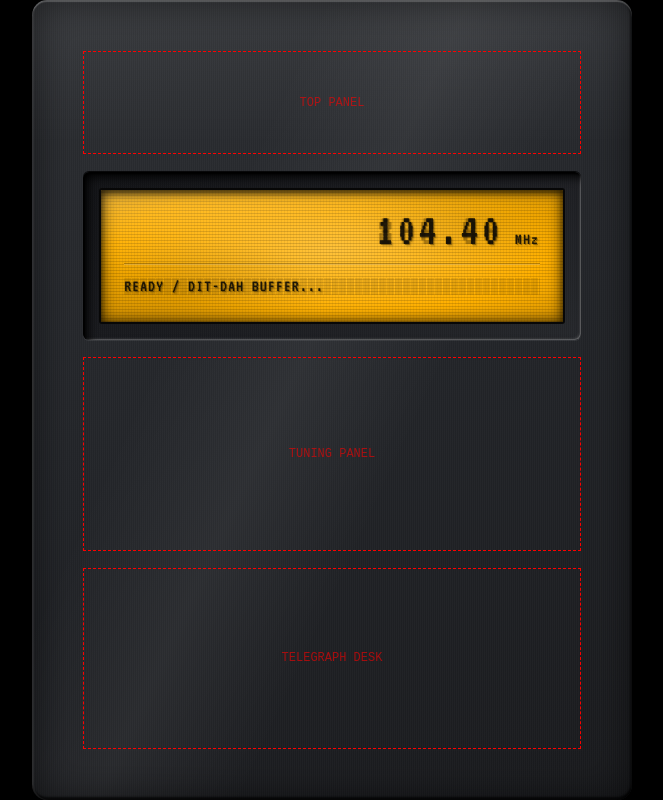
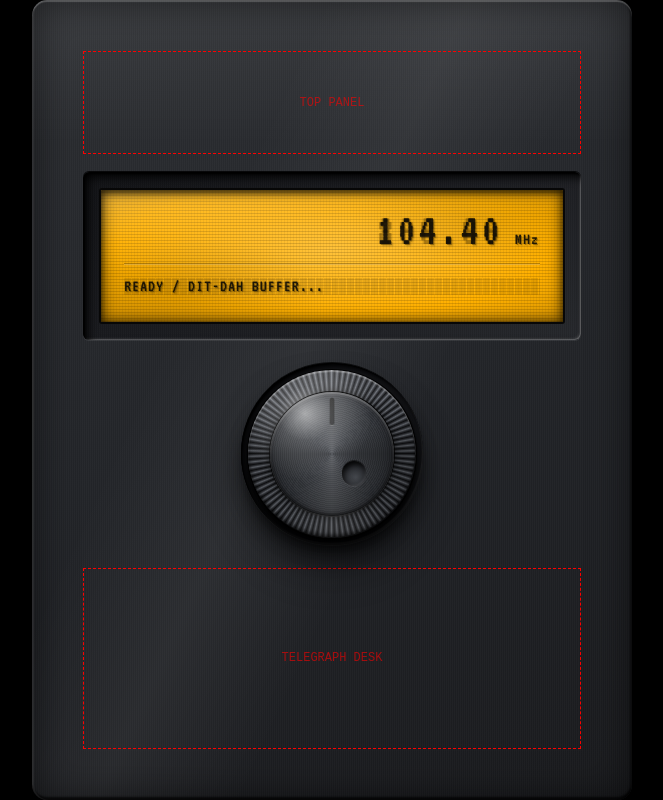
Before and after one commit to einsajo/HAMorse, a React (Vite) app: page / in a window 1280 px wide. Shown: the whole page, without its empty margins (308-971 px from the left). Built offline with nearby package versions, Linux system fonts and the light colour scheme.

Commit message:
feat: add skeuomorphic VFO tuning dial

```diff
--- a/src/App.tsx
+++ b/src/App.tsx
@@ -1,5 +1,6 @@
 import './App.css'
 import LCDDisplay from './components/LCDDisplay'
+import TuningDial from './components/TuningDial'
 
 export default function App() {
   return (
@@ -8,9 +9,7 @@ export default function App() {
         Top Panel
       </section>
       <LCDDisplay />
-      <section className="panel panel--tuning" aria-label="Tuning Panel">
-        Tuning Panel
-      </section>
+      <TuningDial />
       <section className="panel panel--telegraph" aria-label="Telegraph Desk">
         Telegraph Desk
       </section>
--- /dev/null
+++ b/src/components/TuningDial.css
@@ -0,0 +1,189 @@
+/* ==========================================================================
+   Tuning Panel: VFO rotary dial (static UI)
+
+   Layer order (bottom -> top):
+     .vfo__well    collar milled into the chassis (fixed)
+     .vfo__mount   carries the heavy drop shadow (fixed)
+     .vfo__knob    knurled grip + face + indicator + dimple (WILL ROTATE)
+     .vfo__sheen   specular lighting on top (fixed, so highlights stay put
+                   when the knob turns, like a real light source)
+   ========================================================================== */
+
+.tuning {
+  min-width: 0;
+  min-height: 0;
+  display: flex;
+  align-items: center;
+  justify-content: center;
+  container-type: size;
+}
+
+/* Dial container: touch-action none stops scroll/zoom while tuning */
+.vfo {
+  position: relative;
+  width: min(94cqh, 70cqw);
+  aspect-ratio: 1;
+  flex: none;
+  touch-action: none;
+  -webkit-user-select: none;
+  user-select: none;
+}
+
+/* --- Collar recessed into the gunmetal --------------------------------- */
+.vfo__well {
+  position: absolute;
+  inset: 0;
+  padding: 4%;
+  border-radius: 50%;
+  background:
+    radial-gradient(circle, #141518 0%, #1b1c20 70%, #222428 100%);
+  box-shadow:
+    /* shadow from the chassis lip falls on the top/left wall */
+    inset 3px 4px 7px rgba(0, 0, 0, 0.95),
+    inset 1px 1px 1px rgba(0, 0, 0, 1),
+    /* light catches the bottom/right wall */
+    inset -1px -2px 1px rgba(255, 255, 255, 0.12),
+    /* chamfered edge of the hole */
+    0 -1px 0 rgba(0, 0, 0, 0.7),
+    0 1px 0 rgba(255, 255, 255, 0.1);
+}
+
+/* --- Mount: heavy protrusion shadow ----------------------------------- */
+.vfo__mount {
+  position: relative;
+  width: 100%;
+  height: 100%;
+  border-radius: 50%;
+  box-shadow:
+    0 0 0 1px rgba(0, 0, 0, 0.9),
+    0 2px 2px rgba(0, 0, 0, 0.9),
+    0 5px 8px rgba(0, 0, 0, 0.75),
+    0 10px 18px rgba(0, 0, 0, 0.65),
+    0 18px 32px rgba(0, 0, 0, 0.5),
+    0 26px 44px rgba(0, 0, 0, 0.35);
+}
+
+/* --- Knob: knurled outer grip ----------------------------------------- */
+.vfo__knob {
+  position: absolute;
+  inset: 0;
+  border-radius: 50%;
+  /* rotation hook for the future drag logic */
+  transform: rotate(var(--vfo-angle, 0deg));
+  will-change: transform;
+
+  background:
+    /* rolled-over outer lip of the grip */
+    radial-gradient(circle, rgba(0, 0, 0, 0) 86%, rgba(0, 0, 0, 0.55) 97%, rgba(0, 0, 0, 0.85) 100%),
+    /* knurling: 90 soft ridges / grooves */
+    repeating-conic-gradient(
+      from 0deg,
+      #6a6e75 0deg,
+      #34363b 1deg,
+      #101113 2deg,
+      #34363b 3deg,
+      #6a6e75 4deg
+    );
+}
+
+/* --- Face: machined disc inside the grip ------------------------------ */
+.vfo__face {
+  position: absolute;
+  inset: 13%;
+  border-radius: 50%;
+
+  background:
+    /* lathe (turning) rings */
+    repeating-radial-gradient(
+      circle at 50% 50%,
+      rgba(255, 255, 255, 0.035) 0 1px,
+      rgba(0, 0, 0, 0.06) 1px 2px
+    ),
+    /* inset radial depth: slightly dished machined face */
+    radial-gradient(circle at 50% 50%, #4a4d53 0%, #3a3d42 45%, #2b2d32 80%, #1f2024 100%);
+
+  box-shadow:
+    /* step down from face to knurl ring */
+    0 0 0 1px rgba(0, 0, 0, 0.85),
+    0 0 6px 2px rgba(0, 0, 0, 0.55),
+    /* dished-centre depth */
+    inset 0 0 10px rgba(0, 0, 0, 0.45);
+}
+
+/* Etched indicator line (12 o'clock at rest) */
+.vfo__indicator {
+  position: absolute;
+  left: 50%;
+  top: 5%;
+  width: 3.2%;
+  height: 22%;
+  transform: translateX(-50%);
+  border-radius: 999px;
+  background: linear-gradient(180deg, #050505, #121315);
+  box-shadow:
+    inset 0 1px 1px rgba(0, 0, 0, 1),
+    0 1px 0 rgba(255, 255, 255, 0.22),
+    0 0 0 0.5px rgba(0, 0, 0, 0.6);
+}
+
+/* Finger dimple: concave cup, dark upper wall, lit lower wall */
+.vfo__dimple {
+  position: absolute;
+  width: 20%;
+  aspect-ratio: 1;
+  left: 58%;
+  top: 56%;
+  border-radius: 50%;
+  background:
+    radial-gradient(circle at 58% 64%, #50545a 0%, #2c2e33 55%, #17181b 100%);
+  box-shadow:
+    inset 2px 3px 5px rgba(0, 0, 0, 0.85),
+    inset -1px -1px 2px rgba(255, 255, 255, 0.14),
+    0 1px 0 rgba(255, 255, 255, 0.1),
+    0 -1px 0 rgba(0, 0, 0, 0.5);
+}
+
+/* --- Fixed lighting over the whole knob ------------------------------- */
+.vfo__sheen {
+  position: absolute;
+  inset: 0;
+  border-radius: 50%;
+  pointer-events: none;
+
+  background:
+    /* specular hotspot from an upper-left light */
+    radial-gradient(circle at 34% 26%, rgba(255, 255, 255, 0.55) 0%, rgba(255, 255, 255, 0.16) 16%, rgba(255, 255, 255, 0) 40%),
+    /* anisotropic spun-metal streaks */
+    conic-gradient(
+      from 0deg,
+      rgba(255, 255, 255, 0.1),
+      rgba(255, 255, 255, 0) 12%,
+      rgba(0, 0, 0, 0.2) 25%,
+      rgba(255, 255, 255, 0) 37%,
+      rgba(255, 255, 255, 0.1) 50%,
+      rgba(255, 255, 255, 0) 62%,
+      rgba(0, 0, 0, 0.2) 75%,
+      rgba(255, 255, 255, 0) 87%,
+      rgba(255, 255, 255, 0.1)
+    ),
+    /* top-lit / bottom-shaded body */
+    linear-gradient(160deg, rgba(255, 255, 255, 0.1) 0%, rgba(255, 255, 255, 0) 42%, rgba(0, 0, 0, 0.4) 100%);
+
+  box-shadow:
+    /* rim light along the top of the knurled grip */
+    inset 0 2px 1px rgba(255, 255, 255, 0.3),
+    inset 0 -3px 4px rgba(0, 0, 0, 0.7);
+}
+
+/* lit top / shaded bottom bevel on the face edge (fixed lighting) */
+.vfo__sheen::after {
+  content: '';
+  position: absolute;
+  inset: 13%;
+  border-radius: 50%;
+  box-shadow:
+    inset 0 2px 2px rgba(255, 255, 255, 0.28),
+    inset 0 -2px 3px rgba(0, 0, 0, 0.55),
+    0 -1px 0 rgba(0, 0, 0, 0.6),
+    0 1px 1px rgba(255, 255, 255, 0.1);
+}
--- /dev/null
+++ b/src/components/TuningDial.tsx
@@ -0,0 +1,27 @@
+import './TuningDial.css'
+
+/**
+ * VFO tuning dial: static physical UI only.
+ * Rotation logic will later set a transform on `.vfo__knob`; the base
+ * shadows sit on the non-rotating `.vfo__mount` so lighting stays fixed.
+ */
+export default function TuningDial() {
+  return (
+    <section className="tuning" aria-label="Tuning Panel">
+      <div className="vfo" role="presentation">
+        <div className="vfo__well">
+          <div className="vfo__mount">
+            <div className="vfo__knob">
+              <div className="vfo__face">
+                <span className="vfo__indicator" aria-hidden="true" />
+                <span className="vfo__dimple" aria-hidden="true" />
+              </div>
+            </div>
+            {/* fixed lighting layer above the knob (does not rotate) */}
+            <div className="vfo__sheen" aria-hidden="true" />
+          </div>
+        </div>
+      </div>
+    </section>
+  )
+}
```
